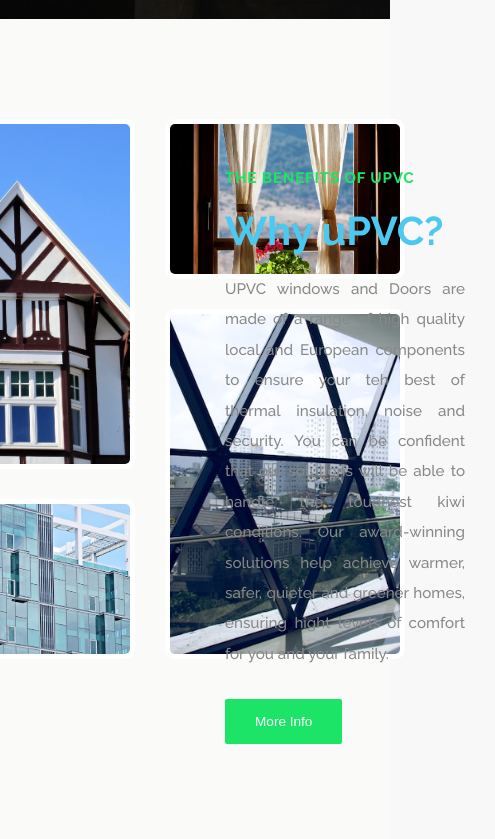
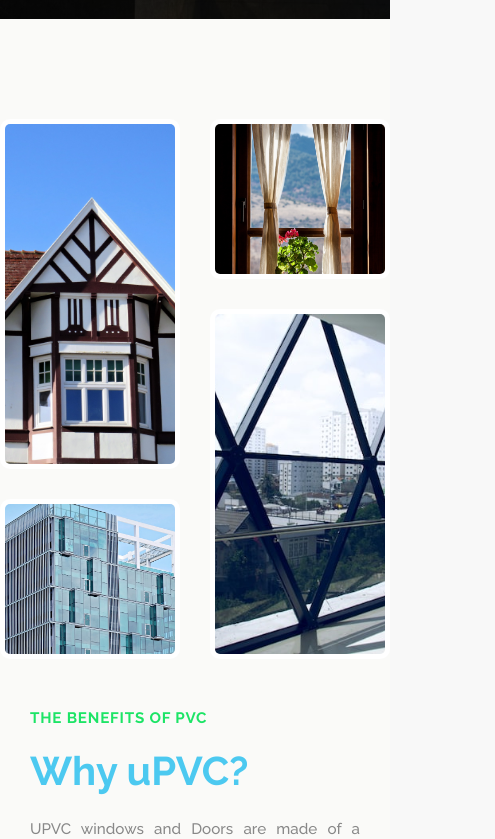
Before and after one commit to Achiekobby/real_estate_landing_page, a React (Create React App) app: page / in a window 390 px wide. Shown: the part 825-1664 px from the top of the page, 495 px wide, since content can reach past the window. Built offline with nearby package versions, Linux system fonts and the light colour scheme.

Commit message:
benefit section responsiveness

```diff
--- a/src/components/Benefits.jsx
+++ b/src/components/Benefits.jsx
@@ -17,7 +17,7 @@ const Benefits = () => {
           </div>
           <div className="content">
             <div className="topLine">
-              <h3>The benefits of UPVC</h3>
+              <h3>The benefits of PVC</h3>
             </div>
             <div className="headLine">
               <h2>Why uPVC?</h2>
--- a/src/scss/Benefits.scss
+++ b/src/scss/Benefits.scss
@@ -45,42 +45,42 @@
         }
       }
 
-      .content{
+      .content {
         display: flex;
         flex-direction: column;
         align-items: flex-start;
         justify-content: center;
         padding: 30px;
 
-        .topLine{
+        .topLine {
           margin: 20px 0;
-          h3{
+          h3 {
             font-size: 0.95rem;
             font-weight: 700;
-            color: #1CE466;
+            color: #1ce466;
             text-transform: uppercase;
-            letter-spacing:0.05rem;
+            letter-spacing: 0.05rem;
           }
         }
-        .headLine{
+        .headLine {
           margin-bottom: 20px;
-          h2{
+          h2 {
             font-size: 2.5rem;
             color: #4cc9f0;
-            font-weight:700;
+            font-weight: 700;
           }
         }
-        .description{
-          p{
+        .description {
+          p {
             line-height: 2;
             font-size: 0.95rem;
             color: rgb(136, 136, 136);
             text-align: justify;
             font-weight: 500;
           }
-          .btn-secondary{
+          .btn-secondary {
             padding: 15px 30px;
-            background: #1CE466;
+            background: #1ce466;
             color: #fff;
             font-size: 0.85rem;
             font-weight: 500;
@@ -89,14 +89,34 @@
             border: none;
             transition: all 0.5s ease-in-out;
 
-
-            &:hover{
-              transform:scale(1.05);
+            &:hover {
+              transform: scale(1.05);
             }
-
           }
         }
       }
     }
   }
 }
+
+//* media queries
+@media screen and (max-width: 980px) {
+  .benefits {
+    .benefits_container {
+      .benefits_wrapper {
+        width: 100%;
+        display: grid;
+        grid-template-columns: repeat(1, minmax(300px, auto));
+
+        .gallery{
+          grid-column: 1;
+          width: 100%;
+          display: grid;
+          grid-template-columns: repeat(2, auto);
+          grid-template-rows: repeat(3, minmax(auto, 160px));
+          gap: 30px;
+        }
+      }
+    }
+  }
+}
```
